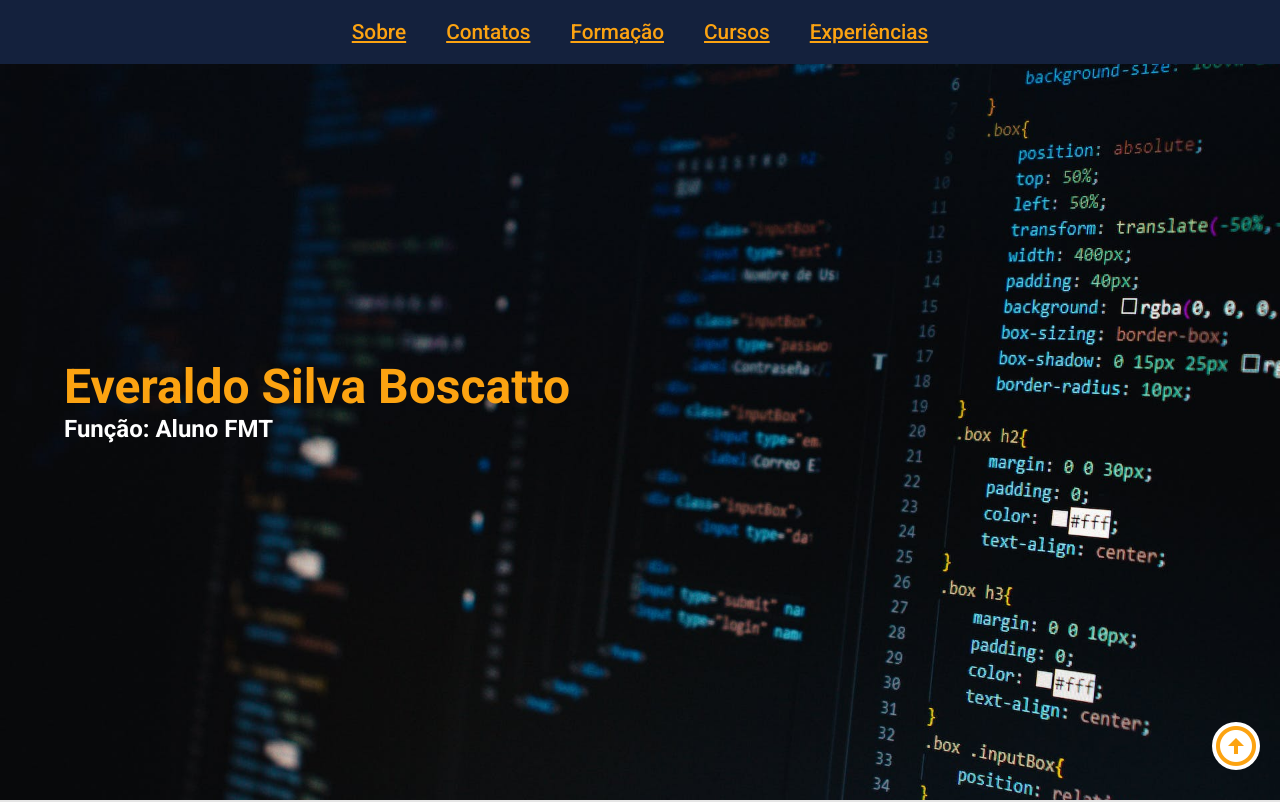
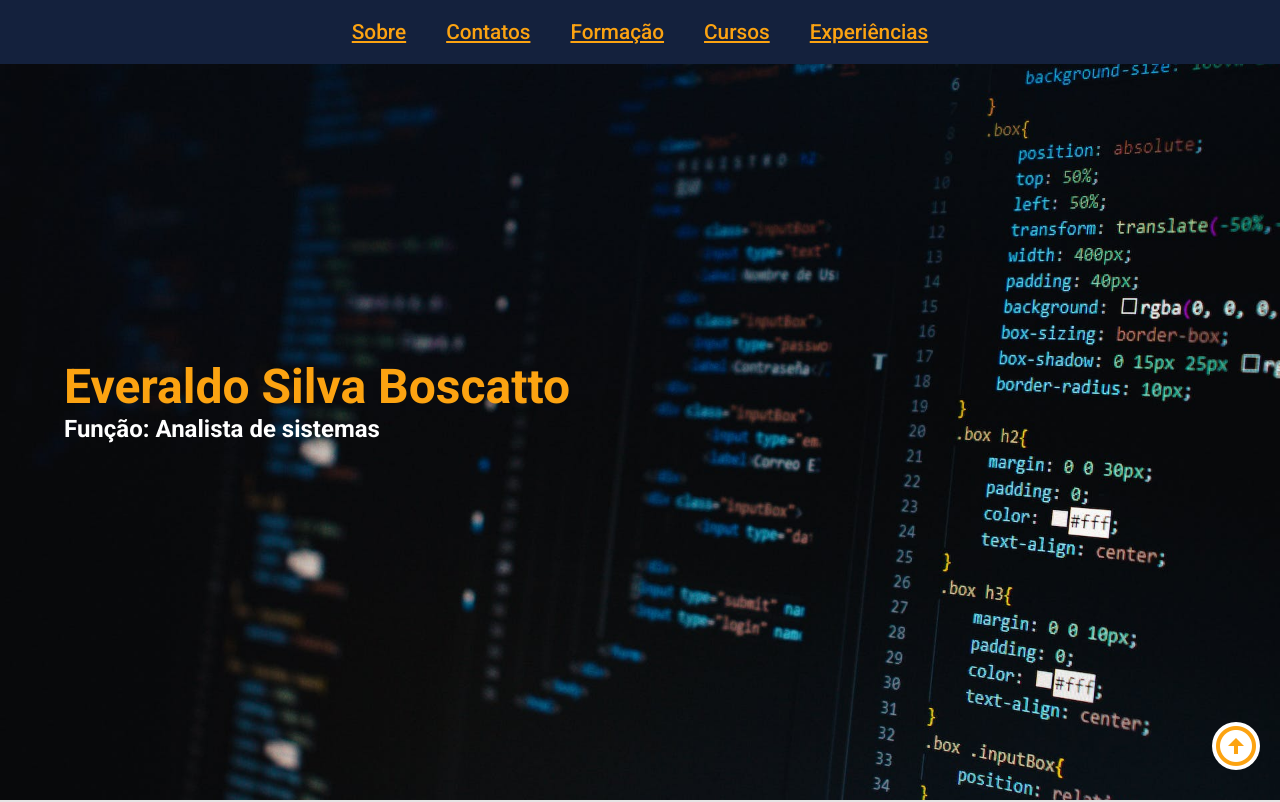
Before and after one commit to Eboscatto/floripaMaisTech, a plain HTML site: page projetoCurriculo/index.html in a window 1280 px wide. Shown: the top 802 px of the page. Drawn offline with nearby package versions, Linux system fonts and the light colour scheme.

Commit message:
Atualização curriculo

```diff
--- a/projetoCurriculo/index.html
+++ b/projetoCurriculo/index.html
@@ -29,7 +29,7 @@
         <a href="#home"><i id="link-home" class='bx bx-up-arrow-circle'></i></a>
         <section id="home">
             <h1>Everaldo Silva Boscatto</h1>
-            <h2>Função: Aluno FMT</h2>
+            <h2>Função: Analista de sistemas</h2>
         </section>
 
         <section id="sobre">
```
